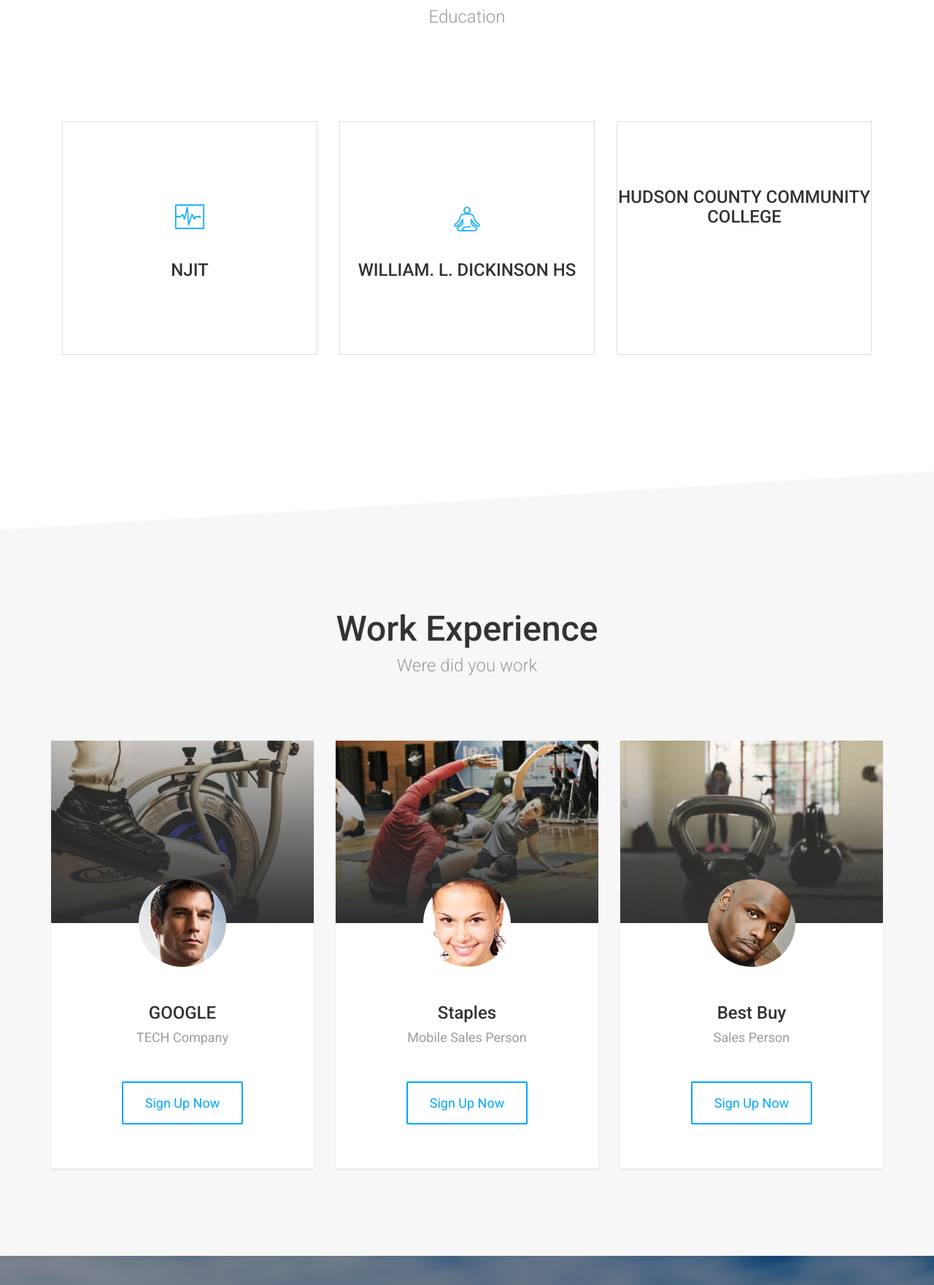
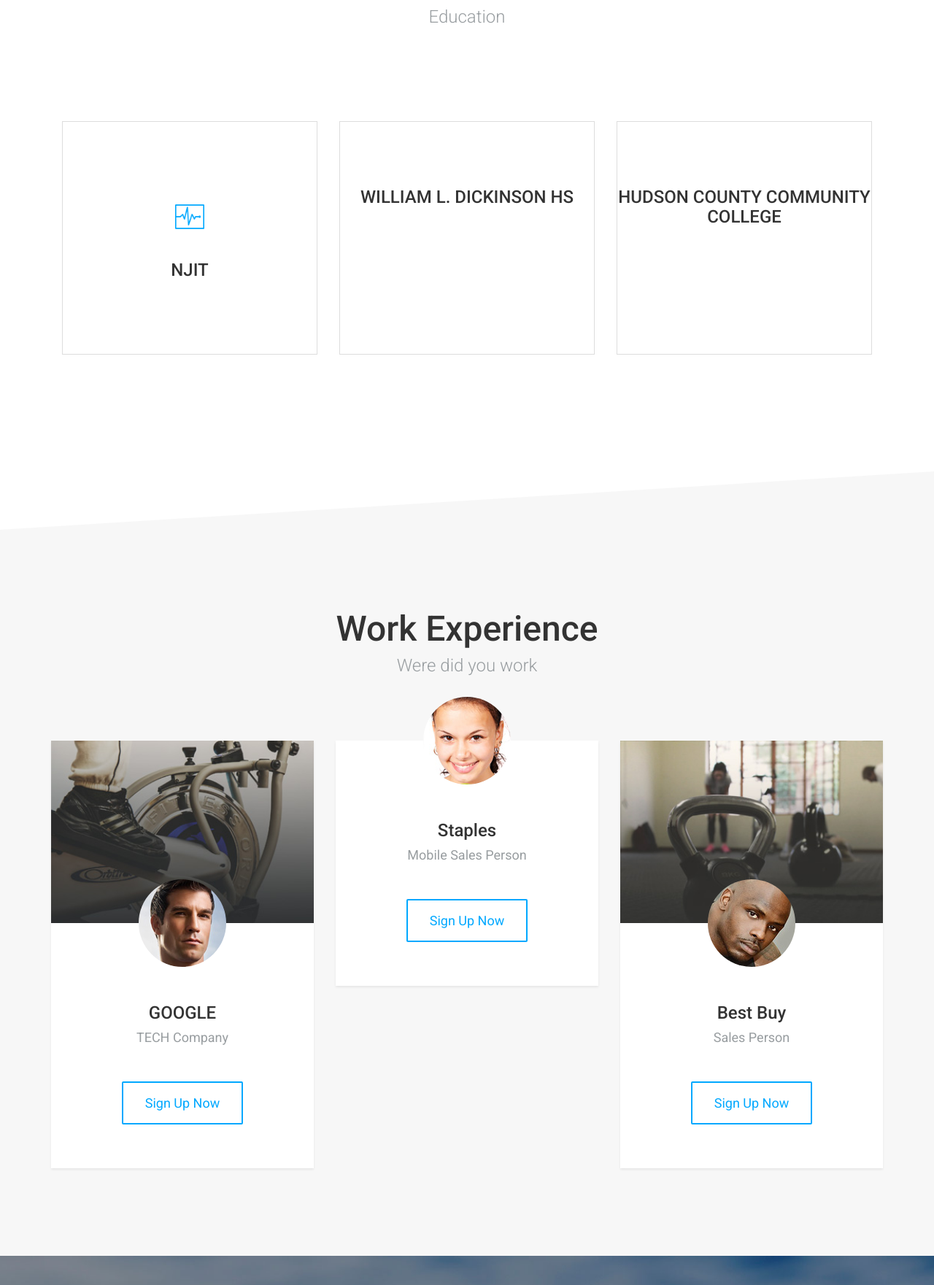
Before and after one commit to IRA5/is219s16ali-p1, a PHP site: page / in a window 1280 px wide. Shown: the part 1083-2844 px from the top of the page at 73% size. Run offline with PHP 8.4, Linux system fonts and the light colour scheme.

Commit message:
Remove image

```diff
--- a/index.php
+++ b/index.php
@@ -102,10 +102,7 @@
 				</div>
 				<div class="col-md-4">
 					<div class="service">
-						<div class="icon-holder">
-							<img src="img/icons/guru-blue.png" alt="" class="icon">
-						</div>
-						<h4 class="heading">WILLIAM. L. DICKINSON HS</h4>
+						<h4 class="heading">WILLIAM L. DICKINSON HS</h4>
 						<p class="description">This was the HS I attended for Computer Science.</p>
 					</div>
 				</div>
@@ -144,12 +141,7 @@
 				</div>
 				<div class="col-md-4">
 					<div class="team text-center">
-						<div class="cover" style="background:url('img/team/team-cover2.jpg'); background-size:cover;">
-							<div class="overlay text-center">
-								<h3 class="white">$69.00</h3>
-								<h5 class="light light-white">1 - 5 sessions / month</h5>
-							</div>
-						</div>
+
 						<img src="img/team/team1.jpg" alt="Team Image" class="avatar">
 						<div class="title">
 							<h4>Staples</h4>
```
